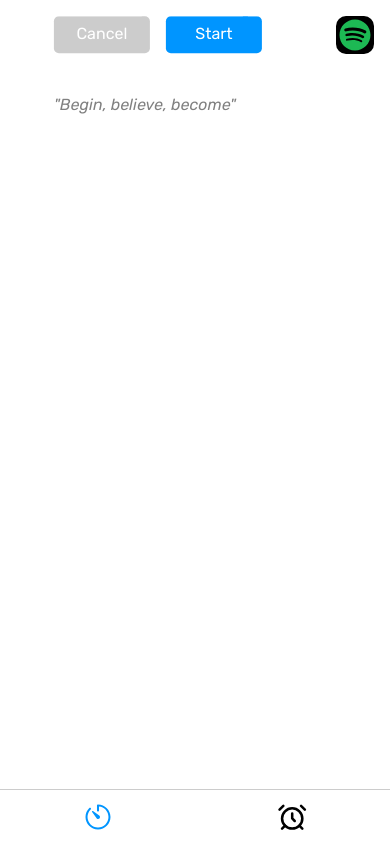
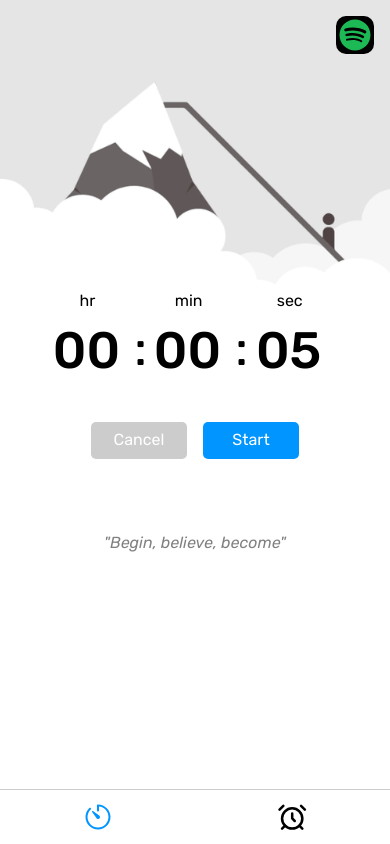
Before and after one commit to amiguelmoreno/MyLife, a React (Vite) app: page /timer in a window 390 px wide. Built offline with nearby package versions, Linux system fonts and the light colour scheme.

Commit message:
fix screen size in mobile scroll

```diff
--- a/src/pages/TimerPage.jsx
+++ b/src/pages/TimerPage.jsx
@@ -7,14 +7,12 @@ import { FormTimerProvider } from "../contexts/useFormTimerContext";
 function TimerPage() {
   return (
     <div
-      className={`relative flex items-center justify-center flex-col gap-8  p-4  bg-[rgb(255,_255,_255)] bg-[url("/icons/timer-background.png")] bg-cover bg-bottom`}
+      className={`relative flex items-center justify-center flex-col gap-8 h-[100vh] overflow-hidden p-4  bg-[rgb(255,_255,_255)] bg-[url("/icons/timer-background.png")] bg-cover bg-bottom`}
     >
       <FormTimerProvider>
-        <div className='absolute top-2/4 left-2/4 -translate-x-1/2 -translate-y-1/2'>
-          <TimerDisplay></TimerDisplay>
-          <TimerControls></TimerControls>
-          <TimerQuotes></TimerQuotes>
-        </div>
+        <TimerDisplay></TimerDisplay>
+        <TimerControls></TimerControls>
+        <TimerQuotes></TimerQuotes>
         <SpotyBtn></SpotyBtn>
       </FormTimerProvider>
     </div>
```
